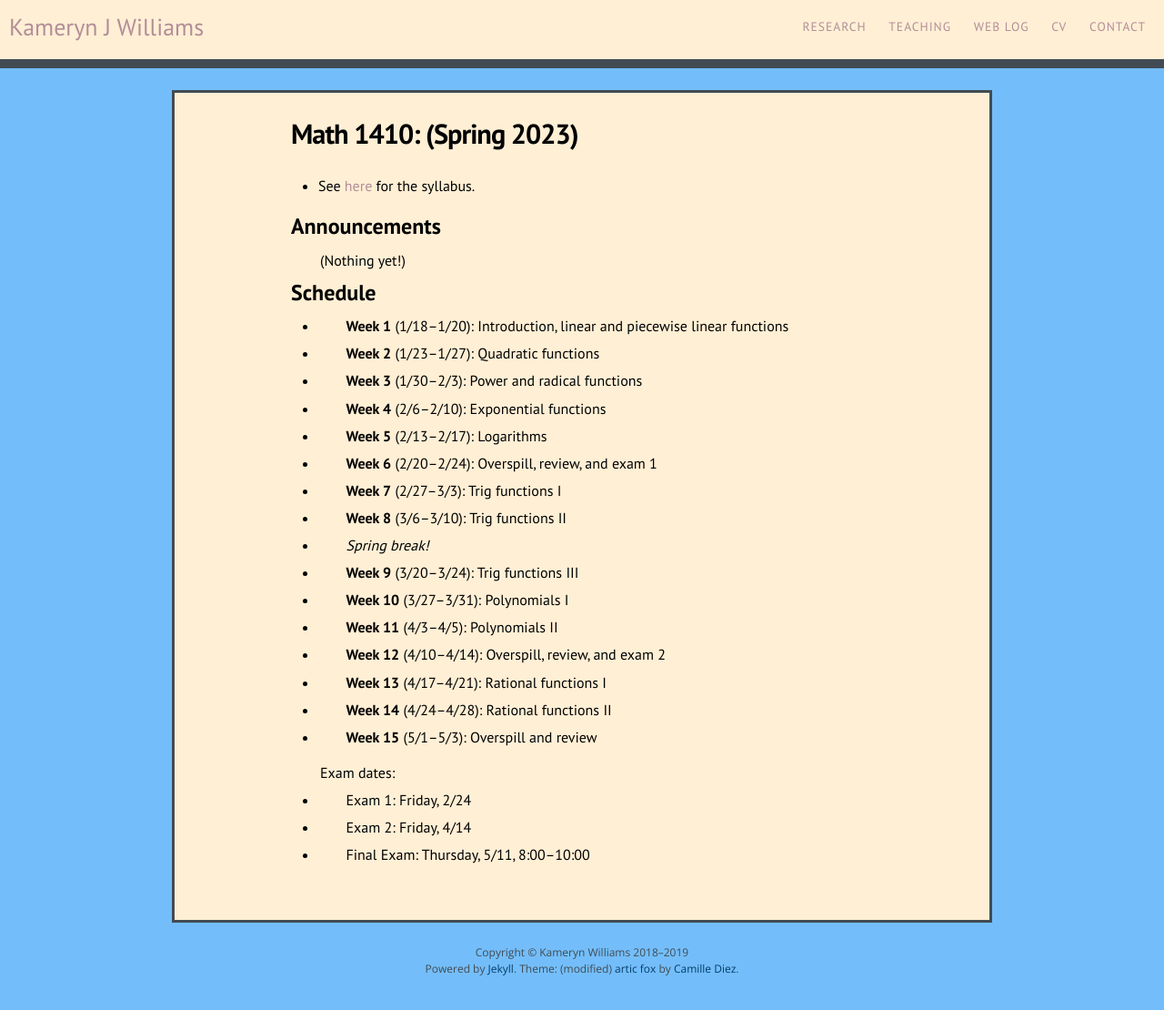
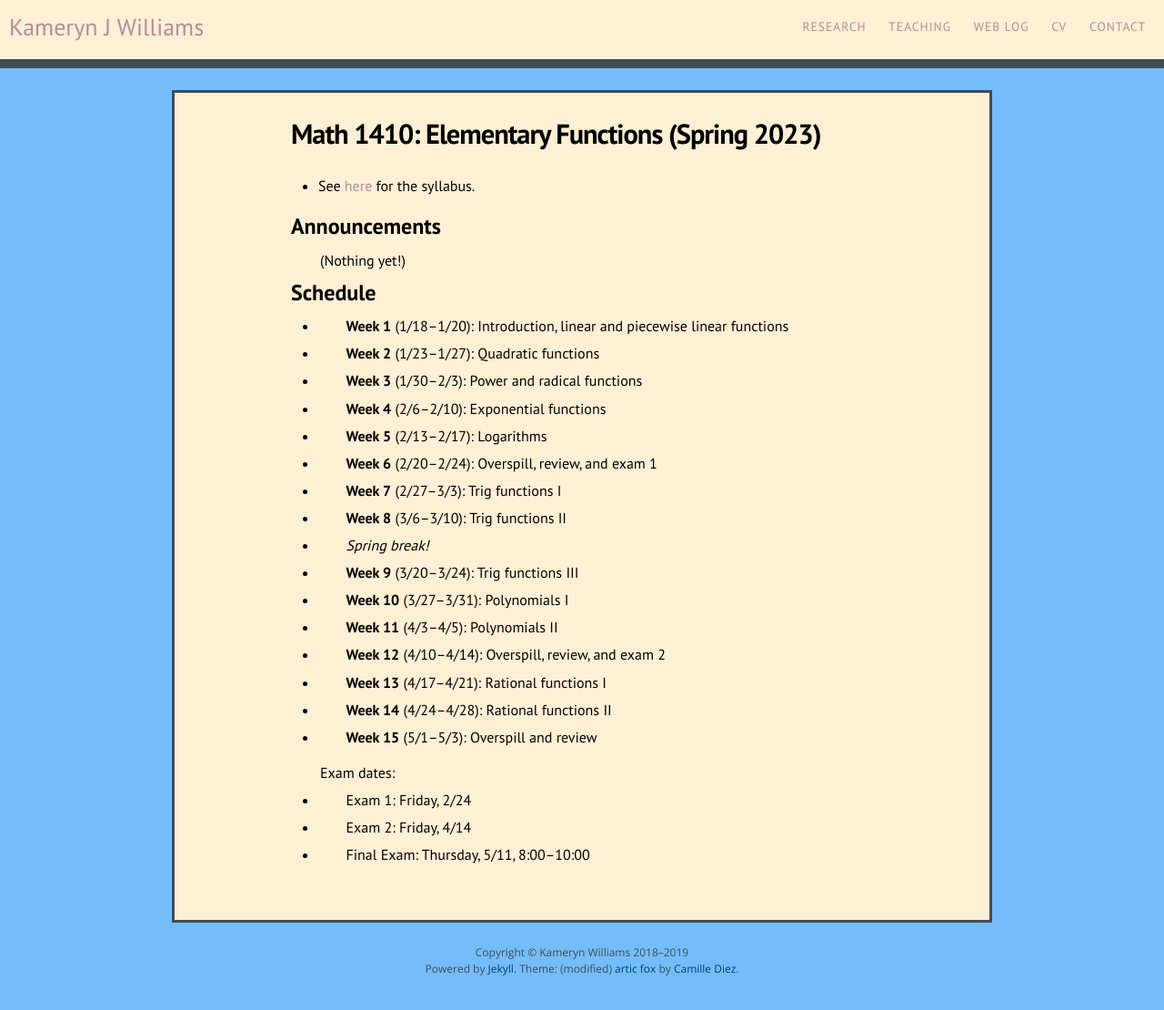
Before and after one commit to kamerynjw/kamerynjw.github.io, a Jekyll site: the page built from teaching/2023/math1410.md, in a window 1280 px wide. Shown: the whole page at 91% size. Built offline with Jekyll 4.4.1, drawn with Linux system fonts in a browser that asks for light colours; nearby versions of some CDN libraries.

Commit message:
forgot the page titel lol

```diff
--- a/teaching/2023/math1410.md
+++ b/teaching/2023/math1410.md
@@ -1,6 +1,6 @@
 ---
 layout: page
-title: "Math 1410: (Spring 2023)"
+title: "Math 1410: Elementary Functions (Spring 2023)"
 permalink: /teaching/2023/math1410/
 ---
 
```
Also changed, not shown: teaching/2023/math1420.md (+1 -1 lines).
